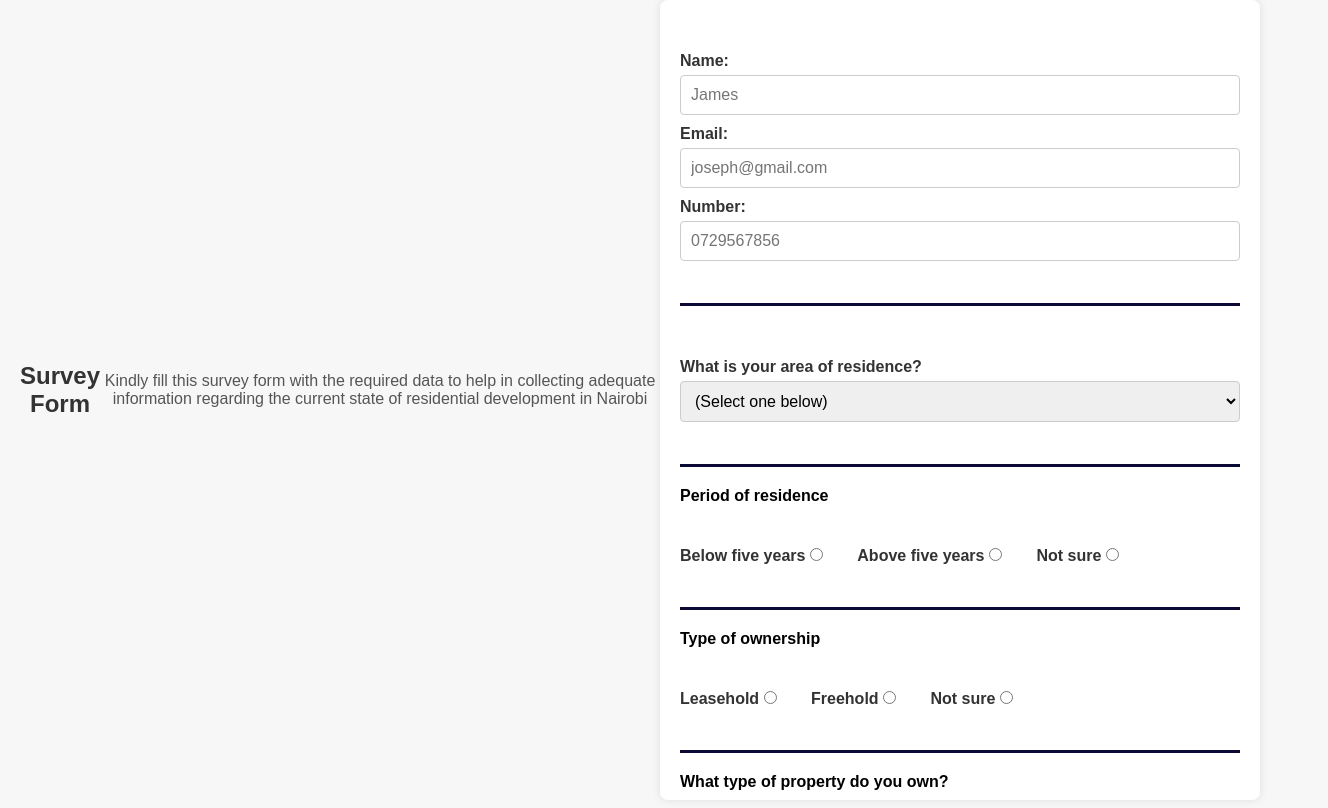
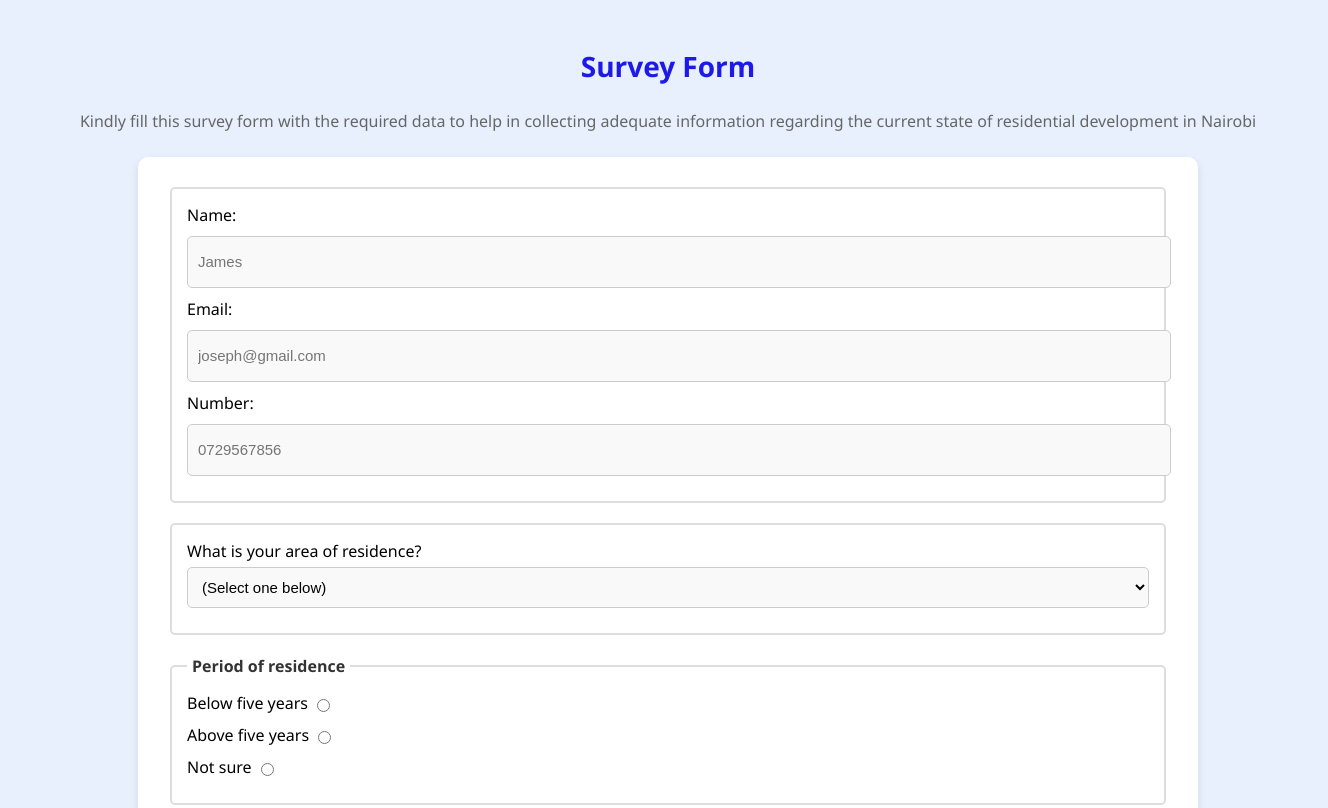
Before and after one commit to Joejosep/Survey-form, a plain HTML site: page index.html in a window 1280 px wide. Shown: the top 808 px of the page, 1328 px wide, since content can reach past the window. Drawn offline with Linux system fonts and the light colour scheme.

Commit message:
Add files via upload

```diff
--- a/styles.css
+++ b/styles.css
@@ -1,74 +1,65 @@
-/* Basic reset */
-* {
-    margin: 0;
-    padding: 0;
-    box-sizing: border-box;
-}
-
-/* Styling the body */
 body {
-    font-family: Arial, sans-serif;
-    background-color: #f7f7f7;
+    font-family: 'Segoe UI', Tahoma, Geneva, Verdana, sans-serif;
+    font-size: 16px;
+    background-color: #e8f0fe;
     justify-content: center;
     align-items: center;
-    height: 100vh;
     padding: 20px;
     width: 100%;
     height: 100vh;
-    display: flex;
 }
 
-/* Styling the form container */
+label{
+    display: block;
+    margin-bottom: 10px;
+
+}
+
+h1, p {
+    margin-bottom: 25px;
+    text-align: center;
+}
+
+#title {
+    font-size: 28px;
+    color: #1d1ae8;
+}
+
+#description {
+    color: #666666;
+    font-size: 16px;
+}
+
 form {
     background-color: #ffffff;
-    padding: 20px;
-    border-radius: 8px;
-    width: 200vw;
-    height: 100vh;
-    max-width: 600px;
-    box-shadow: 0 0 10px rgba(0, 0, 0, 0.1);
+    padding: 30px;
+    border-radius: 10px;
+    box-shadow: 0 4px 8px rgba(0, 0, 0, 0.1);
+    max-width: 1000px;
+    width: 100%;
+    margin: 0 auto;
 }
 
-/* Styling the title */
-#title {
-    text-align: center;
+fieldset {
+    border: 2px solid #dddddd;
+    padding: 15px;
     margin-bottom: 20px;
-    font-size: 24px;
-    color: #333333;
+    border-radius: 5px;
+    display: flex;
+    flex-direction: column;
 }
 
-/* Styling the description */
-#description {
-    text-align: center;
-    margin-bottom: 20px;
-    color: #555555;
-}
-
-/* Styling fieldsets and legends */
-fieldset {
-    border: none;
-    margin-bottom: 20px;
-    padding-top: 2rem;
-    padding-bottom: 2rem;
-    padding-left: 0;
-    padding-right: 0;
-    border-bottom: 3px solid #0a0a35;
-}
+.form-group {
+    margin: 0 auto 1.25rem auto;
+    padding:2.25rem;
+  }
 
 legend {
     font-weight: bold;
-    margin-bottom: 10px;
+    color: #333333;
+    padding: 0 5px;
 }
 
-/* Styling labels */
-label {
-    display: block;
-    margin-bottom: 10px;
-    font-weight: bold;
-    color: #333333;
-}
-
-/* Styling inputs and textarea */
 input[type="name"],
 input[type="email"],
 input[type="number"],
@@ -78,66 +69,64 @@ textarea {
     padding: 10px;
     margin-top: 5px;
     border: 1px solid #cccccc;
-    border-radius: 4px;
-    font-size: 16px;
+    border-radius: 5px;
+    font-size: 15px;
+    background-color: #f9f9f9;
+}
+
+input[type="name"],
+input[type="email"],
+input[type="number"] {
+    width: 100%;
+    margin-top: 10px;
+    margin-right: 0;
+    margin-bottom: 0;
+    margin-left: 0;
+    min-height: 2em;
 }
 
 textarea {
+    height: 100px;
     resize: vertical;
-    height: 100px;
+    width: 95%;
+    padding: 10px;
+    margin-left: 15px;
+    margin-right: 60px;
 }
 
-/* Styling radio buttons and checkboxes */
 input[type="radio"],
 input[type="checkbox"] {
-    margin-right: 10px;
+    margin-right: 30px;
+    vertical-align: middle;
 }
 
 label[for="residence-period"],
 label[for="ownership-type"] {
-    display: inline-block;
-    margin-right: 20px;
+    margin-right: 15px;
+    vertical-align: middle;
 }
 
-/* Styling the submit button */
+.input-radio,
+.input-checkbox {
+  display: inline-block;
+  margin-right: 0.5rem;
+  min-height: 1.25rem;
+  min-width: 1.25rem;
+  vertical-align: middle;
+}
+
 #submit {
     width: 100%;
-    padding: 15px;
+    padding: 12px;
     border: none;
-    border-radius: 4px;
-    background-color: #4CAF50;
-    color: white;
+    border-radius: 5px;
+    background-color: #1a73e8;
+    color: #ffffff;
     font-size: 18px;
     cursor: pointer;
+    transition: background-color 0.3s;
 }
 
 #submit:hover {
-    background-color: #45a049;
+    background-color: #155cb0;
 }
-
-/* Responsive design */
-@media (max-width: 600px) {
-    form {
-        padding: 10px;
-    }
-
-    #title {
-        font-size: 20px;
-    }
-
-    #description {
-        font-size: 14px;
-    }
-
-    input[type="text"],
-    input[type="email"],
-    input[type="number"],
-    select,
-    textarea {
-        font-size: 14px;
-    }
-
-    #submit {
-        font-size: 16px;
-    }
-}
```
